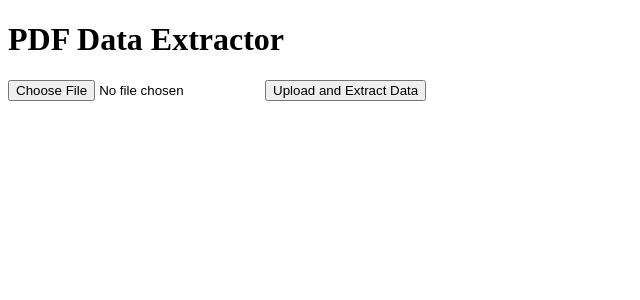
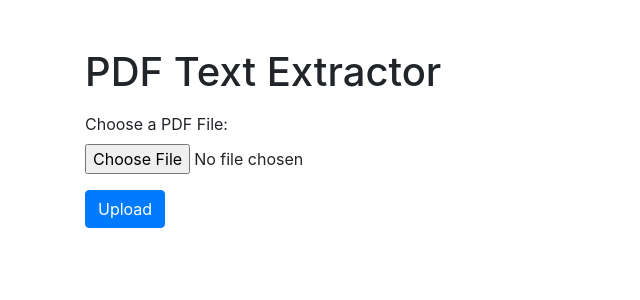
Before and after one commit to namratad127/PDF-Text-Extractor, a Flask app: page / in a window 1280 px wide. Shown: the top 300 px of the page, without its empty margins (0-640 px from the left). Run offline with Flask 3, Linux system fonts and the light colour scheme; some libraries are stand-ins or nearby versions.

Commit message:
first commit

```diff
--- a/app.py
+++ b/app.py
@@ -1,13 +1,7 @@
-from flask import Flask, render_template, request
-import os  # Import the os module
-import pdftotext
-import re
+from flask import Flask, request, render_template
+import pdfplumber
 
 app = Flask(__name__)
-
-# Ensure the 'uploads' directory exists
-uploads_dir = os.path.join(app.root_path, 'uploads')
-os.makedirs(uploads_dir, exist_ok=True)
 
 @app.route('/')
 def index():
@@ -16,30 +10,18 @@ def index():
 @app.route('/upload', methods=['POST'])
 def upload():
     uploaded_file = request.files['file']
+    if uploaded_file.filename != '':
+        pdf_text = extract_text_from_pdf(uploaded_file)
+        return pdf_text
+    else:
+        return 'No file uploaded'
 
-    if uploaded_file.filename != '':
-        # Save the uploaded PDF
-        pdf_path = os.path.join(uploads_dir, 'uploaded_file.pdf')
-        uploaded_file.save(pdf_path)
-
-        # Run the script from Part 1 to extract data
-        with open(pdf_path, 'rb') as f:
-            pdf = pdftotext.PDF(f)
-            text = '\n\n'.join(pdf)
-
-        # Using regular expressions to match the text on invoices
-        invoice_number_match = re.search(r'Invoice\s*No\s*:\s*(.+?)\s*', text, re.IGNORECASE)
-        total_amount_due_match = re.search(r'Total\s*CHF\s*:\s*(.+?)\s*', text, re.IGNORECASE)
-        invoice_date_match = re.search(r'Payment\s*Date\s*:\s*(.+?)\s*', text, re.IGNORECASE)
-
-        # Extracting data with error handling
-        invoice_number = invoice_number_match.group(1).strip() if invoice_number_match else None
-        total_amount_due = total_amount_due_match.group(1).strip() if total_amount_due_match else None
-        invoice_date = invoice_date_match.group(1).strip() if invoice_date_match else None
-
-        return render_template('result.html', invoice_number=invoice_number, total_amount_due=total_amount_due, invoice_date=invoice_date)
-    else:
-        return render_template('index.html', error='Please upload a PDF file.')
+def extract_text_from_pdf(file):
+    with pdfplumber.open(file) as pdf:
+        text = ''
+        for page in pdf.pages:
+            text += page.extract_text()
+    return text
 
 if __name__ == '__main__':
     app.run(debug=True)
--- a/templates/index.html
+++ b/templates/index.html
@@ -3,16 +3,26 @@
 <head>
     <meta charset="UTF-8">
     <meta name="viewport" content="width=device-width, initial-scale=1.0">
-    <title>PDF Data Extractor</title>
+    <title>PDF Text Extractor</title>
+    <!-- Bootstrap CSS -->
+    <link href="https://maxcdn.bootstrapcdn.com/bootstrap/4.5.2/css/bootstrap.min.css" rel="stylesheet">
 </head>
 <body>
-    <h1>PDF Data Extractor</h1>
-    <form action="/upload" method="post" enctype="multipart/form-data">
-        <input type="file" name="file" accept=".pdf" required>
-        <button type="submit">Upload and Extract Data</button>
-    </form>
-    {% if error %}
-        <p style="color: red;">{{ error }}</p>
-    {% endif %}
+    <div class="container">
+        <h1 class="mt-5">PDF Text Extractor</h1>
+        <div class="mt-3">
+            <form action="/upload" method="post" enctype="multipart/form-data">
+                <div class="form-group">
+                    <label for="pdfFile">Choose a PDF File:</label>
+                    <input type="file" class="form-control-file" id="pdfFile" name="file" accept=".pdf">
+                </div>
+                <button type="submit" class="btn btn-primary">Upload</button>
+            </form>
+        </div>
+    </div>
+    <!-- Bootstrap JS and dependencies -->
+    <script src="https://ajax.googleapis.com/ajax/libs/jquery/3.5.1/jquery.min.js"></script>
+    <script src="https://cdnjs.cloudflare.com/ajax/libs/popper.js/1.16.0/umd/popper.min.js"></script>
+    <script src="https://maxcdn.bootstrapcdn.com/bootstrap/4.5.2/js/bootstrap.min.js"></script>
 </body>
 </html>
```
Also changed, not shown: templates/result.html (deleted, +0 -14 lines), 2 other files.
